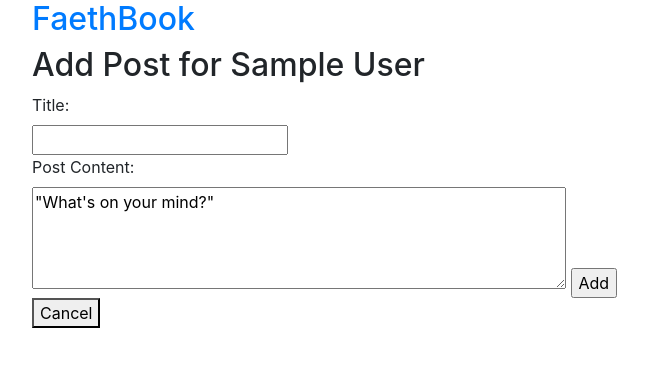
After one commit to dwardwell1/SQLnFlaskBlogly, a Flask app: page /users/1/posts/new in a window 1280 px wide. The commit adds this page. Shown: the top 367 px of the page, without its empty margins (53-701 px from the left). Run offline with Flask 2, Linux system fonts and the light colour scheme; tables that the repository leaves empty hold one stand-in row (values such as "Sample post"); some libraries are stand-ins or nearby versions.

Commit message:
"updated assignment for part 2, more db paths"

```diff
--- a/app.py
+++ b/app.py
@@ -2,7 +2,9 @@
 
 from flask import Flask, request, render_template, redirect, flash, session
 from flask_debugtoolbar import DebugToolbarExtension
-from models import db, connect_db, User
+from models import db, connect_db, User, Post
+from datetime import datetime
+dt = datetime.today().replace(microsecond=0)
 
 app = Flask(__name__)
 app.config['SQLALCHEMY_DATABASE_URI'] = 'postgresql:///blogly'
@@ -14,6 +16,10 @@ debug = DebugToolbarExtension(app)
 
 connect_db(app)
 db.create_all()
+
+@app.route('/')
+def hello():
+    return redirect("/users")
 
 @app.route('/users')
 def list_users():
@@ -29,10 +35,10 @@ def create_form():
 def submit_form():
     first_name = request.form['firstName']
     last_name = request.form['lastName']
-    image_url = request.form['imgURL']
-    image_url = image_url if image_url else None
+    img_url = request.form['imgURL']
+    img_url = img_url if img_url else None
 
-    new_user = User(first_name=first_name, last_name=last_name, image_url=image_url)
+    new_user = User(first_name=first_name, last_name=last_name, img_url=img_url)
     db.session.add(new_user)
     db.session.commit()
 
@@ -41,8 +47,9 @@ def submit_form():
 @app.route('/users/<int:id>')
 def show_user(id):
     user = User.query.get_or_404(id)
-    """ Show details about a single pet """
-    return render_template("myuser.html",user=user)
+    posts = Post.query.filter(Post.user_id == id).all()
+    """ Show details about a single user """
+    return render_template("myuser.html",user=user, posts=posts)
 
 @app.route('/users/<int:id>/edit')
 def edit_form(id):
@@ -55,14 +62,72 @@ def submit_edit(id):
     user = User.query.get_or_404(id)
     user.first_name = request.form['firstName']
     user.last_name = request.form['lastName']
-    user.image_url = request.form['imgURL']
+    user.img_url = request.form['imgURL']
     # user.image_url = user.image_url if user.image_url else None
     db.session.commit()
     return redirect(f"/users/{user.id}")
 
 @app.route('/users/<int:id>/delete', methods=["POST"])
-def delete(id):
+def delete_user(id):
     """ How to delete by ID """
     user = User.query.filter(User.id == id).delete()
     db.session.commit()
     return redirect('/users')
+
+@app.route('/users/<int:id>/posts/new')
+def new_post_form(id):
+    """ new post from """
+    user = User.query.get_or_404(id)
+    return render_template("postform.html",user=user)
+
+@app.route('/users/<int:id>/posts/new', methods=["POST"])
+def new_post_submit(id):
+    """ Submit Post """
+    user = User.query.get_or_404(id)
+    title = request.form['title']
+    content = request.form['content']
+
+
+    new_post = Post(title=title, content=content, user_id=id)
+    db.session.add(new_post)
+    db.session.commit()
+
+    return redirect(f"/users/{user.id}")
+
+@app.route('/posts/<int:id>')
+def post(id):
+    """ Show post """
+    post = Post.query.get_or_404(id)
+    return render_template("post.html",post=post)
+
+
+
+@app.route('/posts/<int:id>/delete', methods=["POST"])
+def delete_post(id):
+    """ Delete Post"""
+    post = Post.query.filter(Post.id == id).first()
+    user_id = post.poster.id
+    post = Post.query.filter(Post.id == id).delete()
+
+    db.session.commit()
+    return redirect(f'/users/{user_id}')
+
+
+@app.route('/posts/<int:id>/edit')
+def edit_post(id):
+    """ edit post """
+    post = Post.query.get_or_404(id)
+    return render_template("editpost.html",post=post)
+
+@app.route('/posts/<int:id>/edit', methods=["POST"])
+def edit_post_submit(id):
+    """ submit edit post """
+    post = Post.query.get_or_404(id)
+    post.title = request.form['title']
+    post.content = request.form['content']
+    post.created_at = dt
+
+
+    db.session.commit()
+
+    return redirect(f'/posts/{post.id}')
--- a/static/style.css
+++ b/static/style.css
@@ -1,4 +1,6 @@
 img {
 	height: 50px;
 	width: 50px;
+	border-radius: 50%;
+	margin-bottom: 10px;
 }
--- a/templates/base.html
+++ b/templates/base.html
@@ -4,10 +4,13 @@
     <meta charset="UTF-8">
     <meta name="viewport" content="width=device-width, initial-scale=1.0">
     <link rel="stylesheet" href="/static/style.css">
+    <link rel="stylesheet" href="https://stackpath.bootstrapcdn.com/bootstrap/4.3.1/css/bootstrap.min.css" integrity="sha384-ggOyR0iXCbMQv3Xipma34MD+dH/1fQ784/j6cY/iJTQUOhcWr7x9JvoRxT2MZw1T" crossorigin="anonymous">
     <title>{% block title%}{% endblock %}</title>
 </head>
 <body>
+<div class="container">
     <a href="/users"><h2>FaethBook</h2></a>
     {% block content %} {% endblock %}
+</div>
 </body>
 </html>
--- a/templates/home.html
+++ b/templates/home.html
@@ -3,7 +3,8 @@
 {% block title%}Home Page{% endblock %}
 
 {% block content %}
-    <h1>Hello to the test page</h1>
+    <h1>Welcome to the most important page in the World</h1>
+
     <ul>
     {% for user in users %}
     <li> <a href="/users/{{user.id}}">{{user.first_name}}</a> </li>
--- /dev/null
+++ b/templates/postform.html
@@ -0,0 +1,19 @@
+{% extends 'base.html' %}
+
+{% block title%}{{user.first_name}}'s Submit Post{% endblock %}
+
+{% block content %}
+<h2>Add Post for {{user.first_name}} {{user.last_name}}</h2>
+<form action="/users/{{user.id}}/posts/new" method="POST">
+    <label for="title">Title:</label>
+    <br>
+    <input id="title" type="text" name="title">
+    <br>
+    <label for="content">Post Content:</label>
+    <br>
+    <textarea id="content" name="content" rows="4" cols="50" >"What's on your mind?"  </textarea>
+
+    <input type="submit" value="Add">
+</form>
+<a href="/users/{{user.id}}"><button>Cancel</button></a>
+{% endblock%}
```
Also changed, not shown: models.py (+21 -3 lines), seed.py (added, +23 -0 lines), templates/editpost.html (added, +19 -0 lines), templates/myuser.html (+19 -1 lines), templates/post.html (added, +16 -0 lines).
